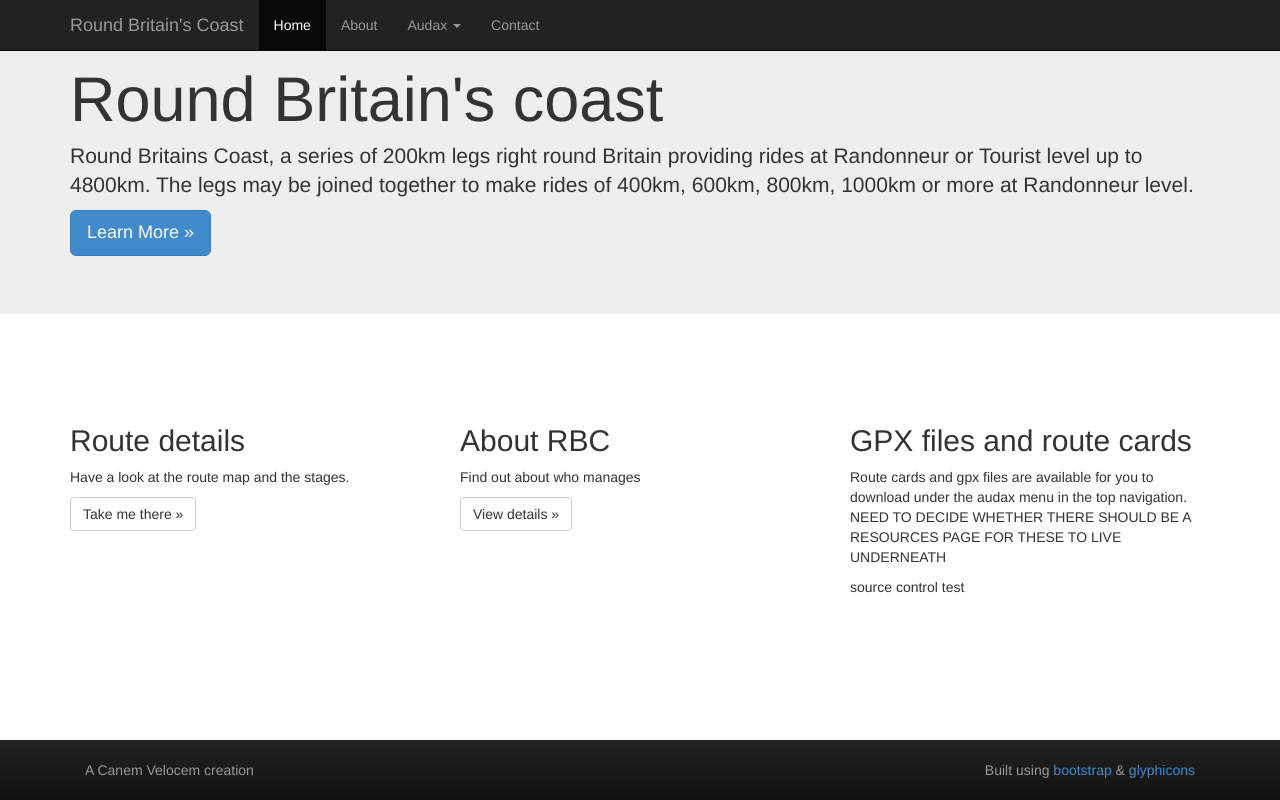
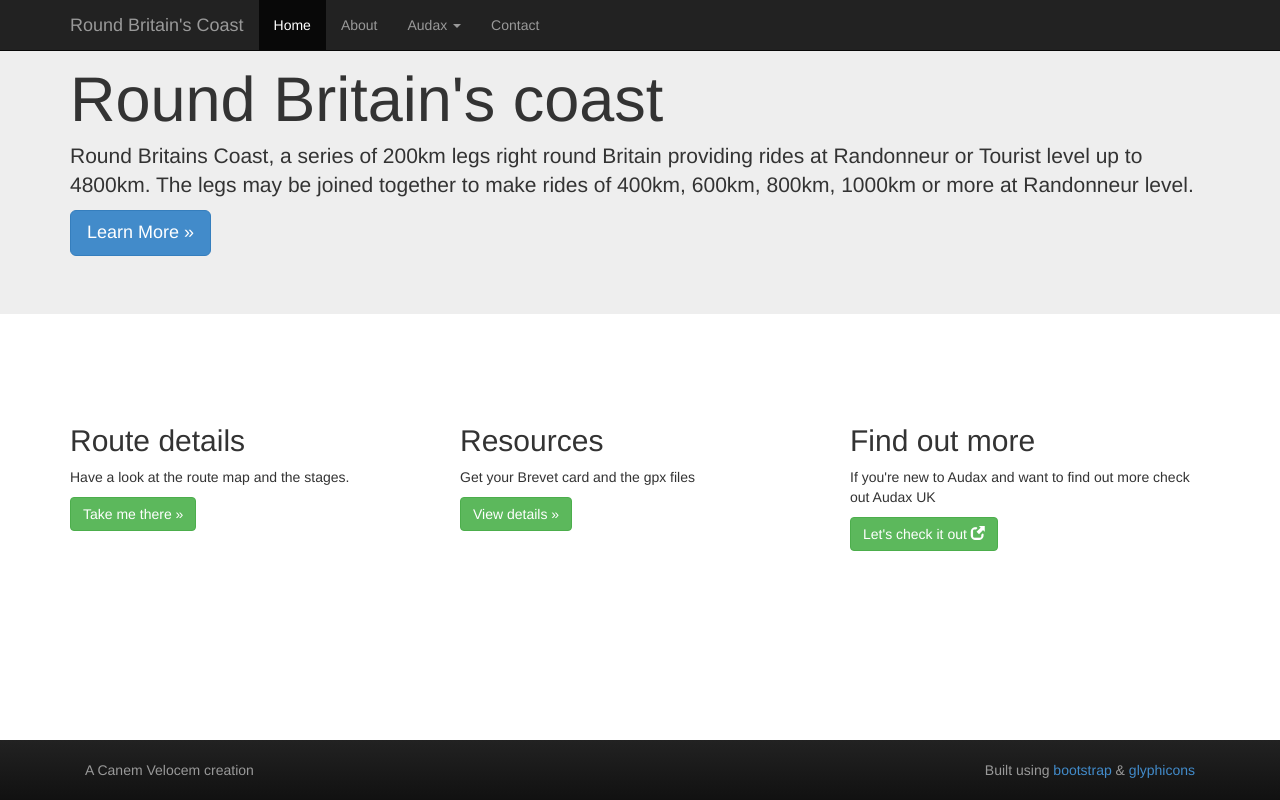
Before and after one commit to ChrisRenno/RoundBritainsCoast, a plain HTML site: page default.html in a window 1280 px wide. Drawn offline with nearby package versions, Linux system fonts and the light colour scheme; a script that the page names is missing.

Commit message:
neatened up home page

```diff
--- a/default.html
+++ b/default.html
@@ -80,17 +80,17 @@
         <div class="col-md-4">
           <h2>Route details</h2>
           <p>Have a look at the route map and the stages. </p>
-          <p><a class="btn btn-default" href="#" role="button">Take me there &raquo;</a></p>
+          <p><a class="btn btn-success" href="overview.html" role="button">Take me there &raquo;</a></p>
         </div>
         <div class="col-md-4">
-          <h2>About RBC</h2>
-          <p>Find out about who manages</p>
-          <p><a class="btn btn-default" href="#" role="button">View details &raquo;</a></p>
+          <h2>Resources</h2>
+          <p>Get your Brevet card and the gpx files</p>
+          <p><a class="btn btn-success" href="downloads.html" role="button">View details &raquo;</a></p>
        </div>
         <div class="col-md-4">
-          <h2>GPX files and route cards</h2>
-          <p>Route cards and gpx files are available for you to download under the audax menu in the top navigation.  NEED TO DECIDE WHETHER THERE SHOULD BE A RESOURCES PAGE FOR THESE TO LIVE UNDERNEATH</p>
-          <p>source control test</p>
+          <h2>Find out more</h2>
+          <p>If you're new to Audax and want to find out more check out Audax UK</p>
+           <p><a class="btn btn-success" href="http://www.aukweb.net/" target="blank" role="button">Let's check it out <span class="glyphicon glyphicon-new-window"></span></a></p>
         </div>
       </div>
     </div>
```
